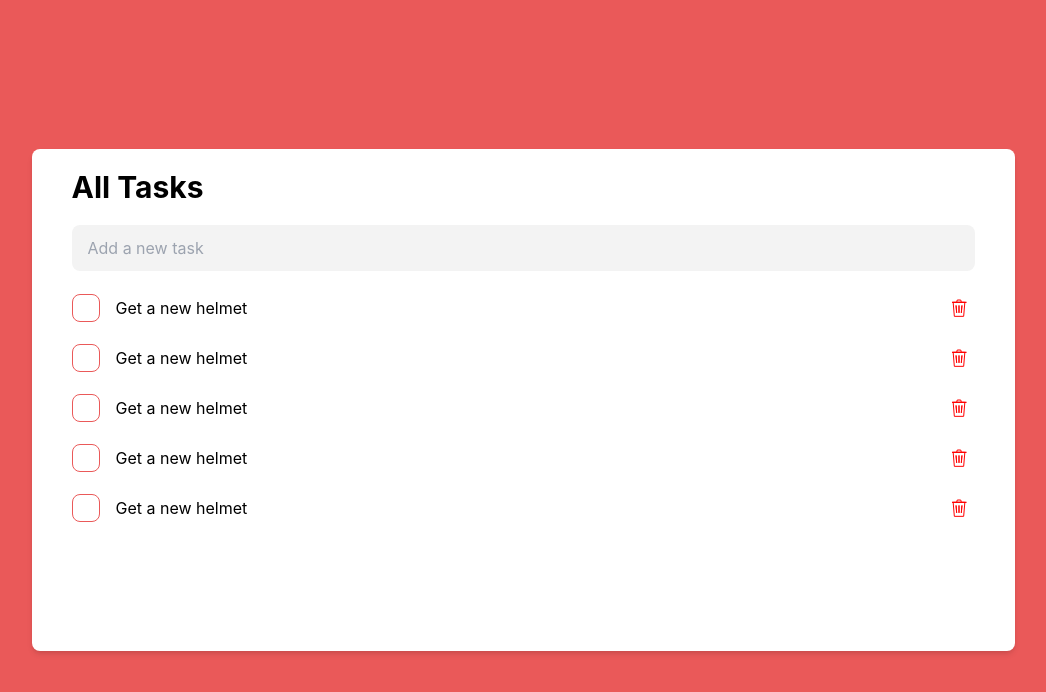
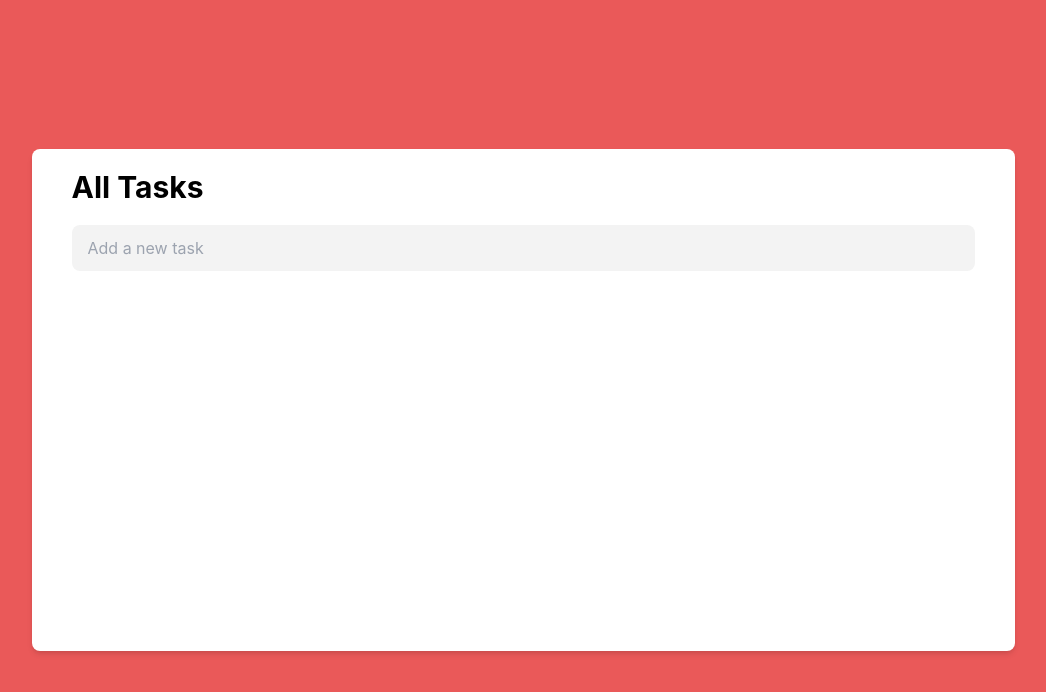
Before and after one commit to hoanganhtuanbkdn/learn-reactjs-tailwindcss, a React (Create React App) app: page / in a window 1280 px wide. Shown: the top 692 px of the page, without its empty margins (117-1163 px from the left). Built offline with nearby package versions, Linux system fonts and the light colour scheme.

Commit message:
feat: add ui todo

```diff
--- a/package.json
+++ b/package.json
@@ -8,7 +8,9 @@
     "@testing-library/user-event": "^13.5.0",
     "react": "^18.2.0",
     "react-dom": "^18.2.0",
+    "react-redux": "^9.1.0",
     "react-scripts": "5.0.1",
+    "redux": "^5.0.1",
     "web-vitals": "^2.1.4"
   },
   "scripts": {
--- a/src/App.js
+++ b/src/App.js
@@ -1,20 +1,58 @@
-import { useState } from 'react';
+/* eslint-disable no-restricted-globals */
+import { useRef, useState } from 'react';
 import TrashIco from './assets/images/trash.svg';
+import { useDispatch, useSelector } from 'react-redux';
+import { AddTodo, ChangeStatus, DeleteTodo } from './store/actions';
 
 function App() {
+	const inputRef = useRef();
+	const todos = useSelector((state) => state.todos);
+	const dispatch = useDispatch();
+
+	const onAddNewTodo = (e) => {
+		if (!e.target.value) return;
+		if (e.key === 'Enter') {
+			dispatch(
+				AddTodo({
+					label: e.target.value,
+					id: Date.now(),
+					finish: false,
+				})
+			);
+			inputRef.current.value = '';
+		}
+	};
+
+	const onDeleteTodo = (item) => {
+		if (confirm('Do you want remove this task')) {
+			dispatch(DeleteTodo(item));
+		}
+	};
+
+	const onChangeStatus = (id, newStatus) => {
+		dispatch(ChangeStatus(id, newStatus));
+	};
 	return (
 		<div className=" bg-[#EA5959] h-screen w-screen flex items-center justify-center">
-			<div className="w-[983px] h-[502px] bg-white rounded-lg shadow-md py-5 px-10">
+			<div className="w-[983px] h-[502px] flex flex-col bg-white rounded-lg shadow-md py-5 px-10 overflow-hidden">
 				<h1 className="text-3xl font-bold">All Tasks</h1>
 				<div>
 					<input
 						className="bg-[#F3F3F3] w-full h-[46px] rounded-lg px-4 mt-5"
 						placeholder="Add a new task "
+						ref={inputRef}
+						onKeyDown={(e) => onAddNewTodo(e)}
 					/>
 				</div>
-				<div className="mt-5 space-y-4">
-					{[1, 2, 3, 4, 5].map((item) => (
-						<Item key={item} />
+				<div className="mt-5 space-y-4 overflow-y-scroll h-full ">
+					{todos.map((item, index) => (
+						<Item
+							key={item.id}
+							index={index}
+							item={item}
+							onDeleteTodo={onDeleteTodo}
+							onChangeStatus={onChangeStatus}
+						/>
 					))}
 				</div>
 			</div>
@@ -22,24 +60,28 @@ function App() {
 	);
 }
 
-const Item = () => {
-	const [isActive, setIsActive] = useState(false);
-
-	const onToggle = () => setIsActive(!isActive);
+const Item = ({ item, index, onDeleteTodo, onChangeStatus }) => {
+	const onToggle = () => {
+		onChangeStatus(item.id, !item.finish);
+	};
 	return (
 		<div className="flex flex-row items-center gap-4">
+			<p className="text-xs">{index + 1}.</p>
 			<button
 				className="h-[28px] w-[28px] rounded-lg border border-[#EA5959] flex items-center justify-center"
 				onClick={onToggle}
 			>
-				{isActive && (
+				{item.finish && (
 					<div className="bg-[#EA5959] rounded-md	 w-5 h-5" />
 				)}
 			</button>
 			<div className="flex-1">
-				<p className={isActive && 'line-through'}>Get a new helmet</p>
+				<p className={item.finish && 'line-through'}>{item.label}</p>
 			</div>
-			<button className="hover:bg-gray-200 p-2 rounded-lg">
+			<button
+				className="hover:bg-gray-200 p-2 rounded-lg"
+				onClick={() => onDeleteTodo(item)}
+			>
 				<img src={TrashIco} alt="" />
 			</button>
 		</div>
--- a/src/index.js
+++ b/src/index.js
@@ -2,10 +2,14 @@ import React from 'react';
 import ReactDOM from 'react-dom/client';
 import './assets/css/index.css';
 import App from './App';
+import { Provider } from 'react-redux';
+import store from './store/store';
 
 const root = ReactDOM.createRoot(document.getElementById('root'));
 root.render(
 	<React.StrictMode>
-		<App />
+		<Provider store={store}>
+			<App />
+		</Provider>
 	</React.StrictMode>
 );
--- /dev/null
+++ b/src/store/actions.js
@@ -0,0 +1,21 @@
+export const AddTodo = (item) => {
+	return {
+		type: 'ADD_TODO',
+		item,
+	};
+};
+
+export const DeleteTodo = (item) => {
+	return {
+		type: 'DELETE_TODO',
+		item,
+	};
+};
+
+export const ChangeStatus = (id, newStatus) => {
+	return {
+		type: 'CHANGE_STATUS',
+		id,
+		newStatus,
+	};
+};
--- /dev/null
+++ b/src/store/reducers.js
@@ -0,0 +1,35 @@
+const stateInitial = {
+	todos: [],
+};
+
+const rootReducer = (state = stateInitial, action) => {
+	switch (action.type) {
+		case 'ADD_TODO':
+			return {
+				todos: [action.item, ...state.todos],
+			};
+		case 'DELETE_TODO':
+			return {
+				todos: state.todos.filter((item) => item.id !== action.item.id),
+			};
+		case 'CHANGE_STATUS': {
+			const { id, newStatus } = action;
+			const currentTodos = [...state.todos];
+			const itemIndex = currentTodos.findIndex((item) => item.id === id);
+			const targetItem = currentTodos[itemIndex];
+
+			currentTodos[itemIndex] = {
+				...targetItem,
+				finish: newStatus,
+			};
+			return {
+				todos: currentTodos,
+			};
+		}
+		default: {
+			return state;
+		}
+	}
+};
+
+export default rootReducer;
--- /dev/null
+++ b/src/store/store.js
@@ -0,0 +1,4 @@
+import { createStore } from 'redux';
+import reducer from './reducers';
+const store = createStore(reducer);
+export default store;
```
Also changed, not shown: 1 other file (tests, documents, lock files or other folders).
